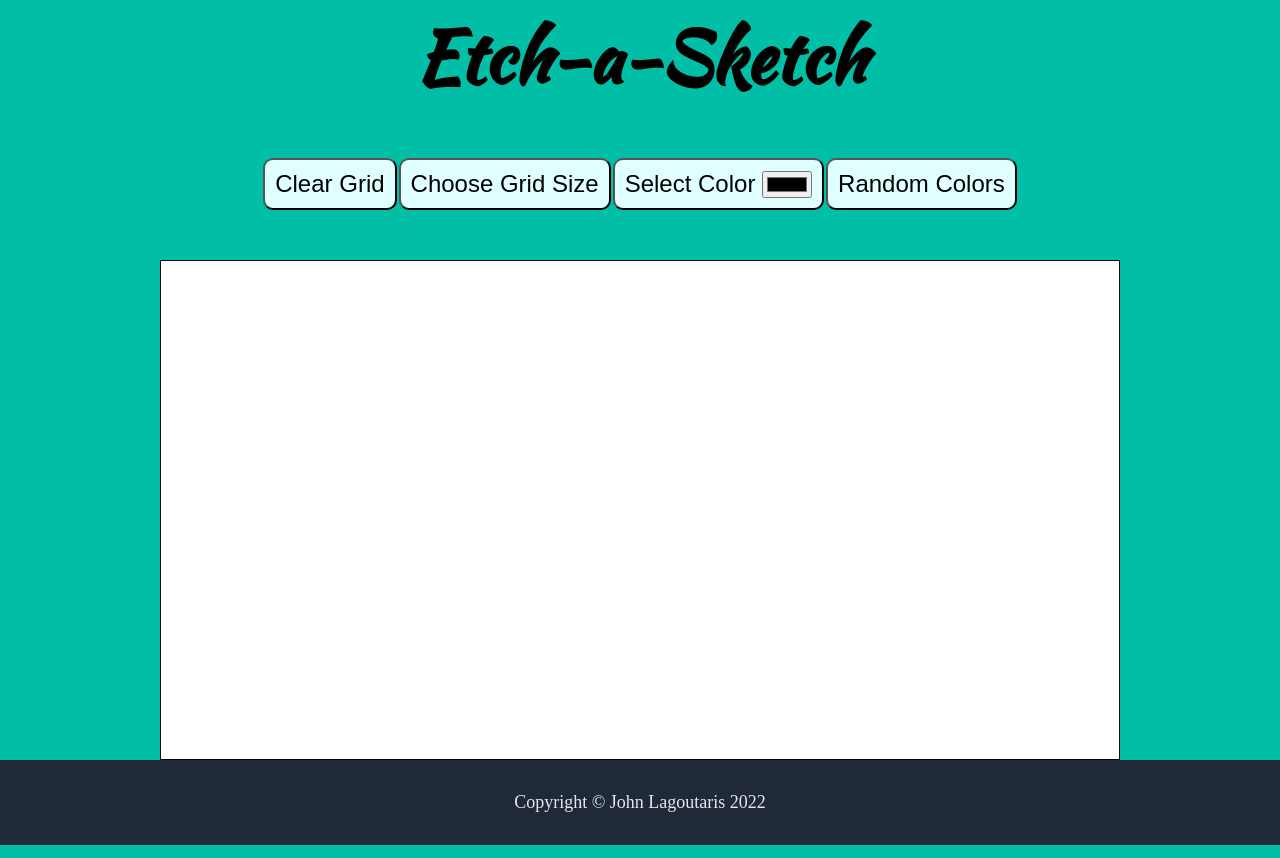
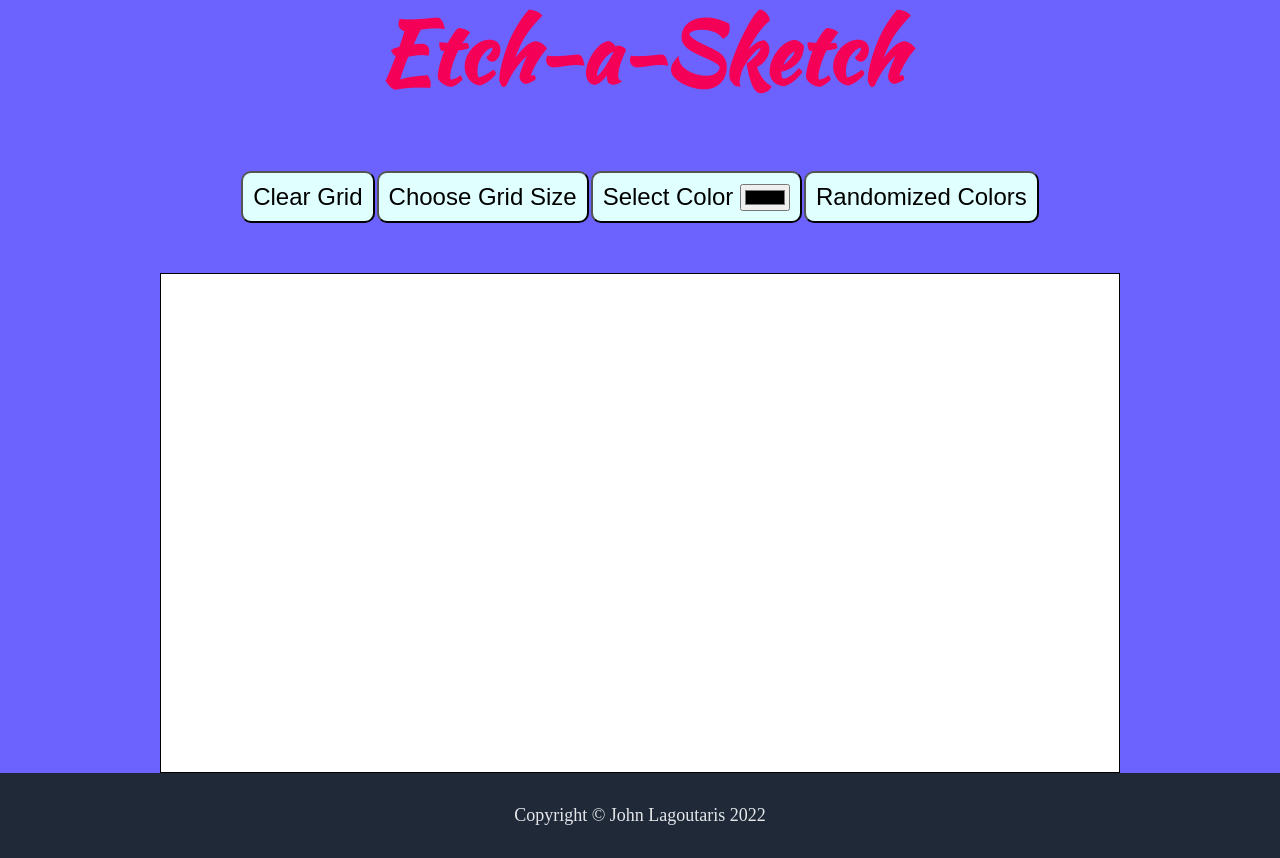
Before and after one commit to jjlagoutaris/Etch-a-Sketch, a plain HTML site: page index.html in a window 1280 px wide. Drawn offline with Linux system fonts and the light colour scheme; a web font is replaced by a local one.

Commit message:
I tweaked the colors

```diff
--- a/index.html
+++ b/index.html
@@ -25,7 +25,7 @@
                 Select Color <input type="color" id="colorpicker" value="#000000">
             </button>
             <button class="btn randomized">
-                Random Colors
+                Randomized Colors
             </button>
         </div>
     </div>
--- a/style.css
+++ b/style.css
@@ -5,7 +5,7 @@ html{
     box-sizing: inherit;
 }
 body{
-    background-color: #00BFA6;
+    background-color: #6C63FF;
     flex-direction: column;
     display: flex;
     align-items: center;
@@ -23,8 +23,8 @@ body{
 }
 h1{
     margin-top: 0;
-    font-size: 72px;
-    color: black;
+    font-size: 84px;
+    color: #F50057;
     font-family: 'Kaushan Script', cursive;
 }
 .buttons{
```
